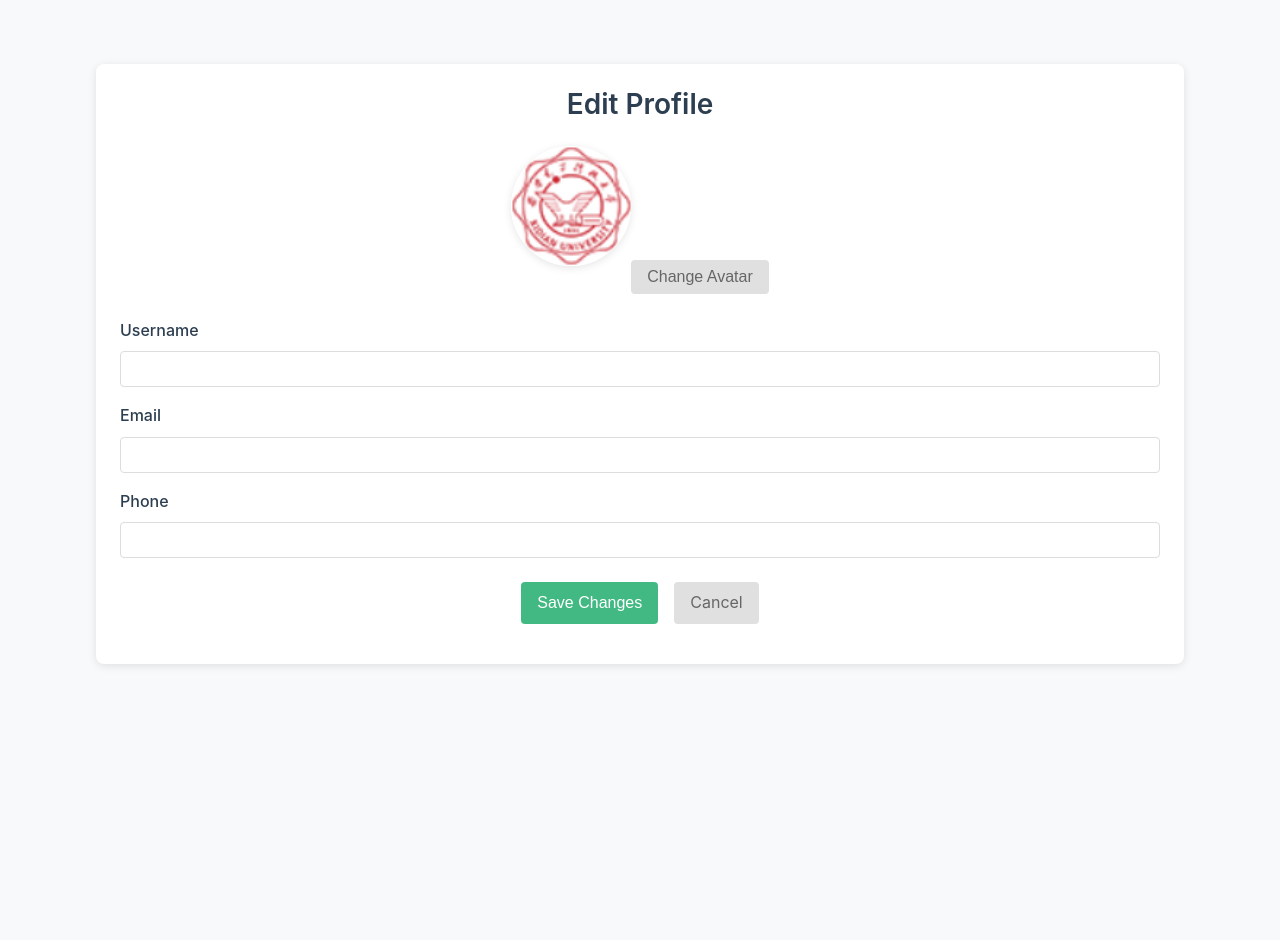
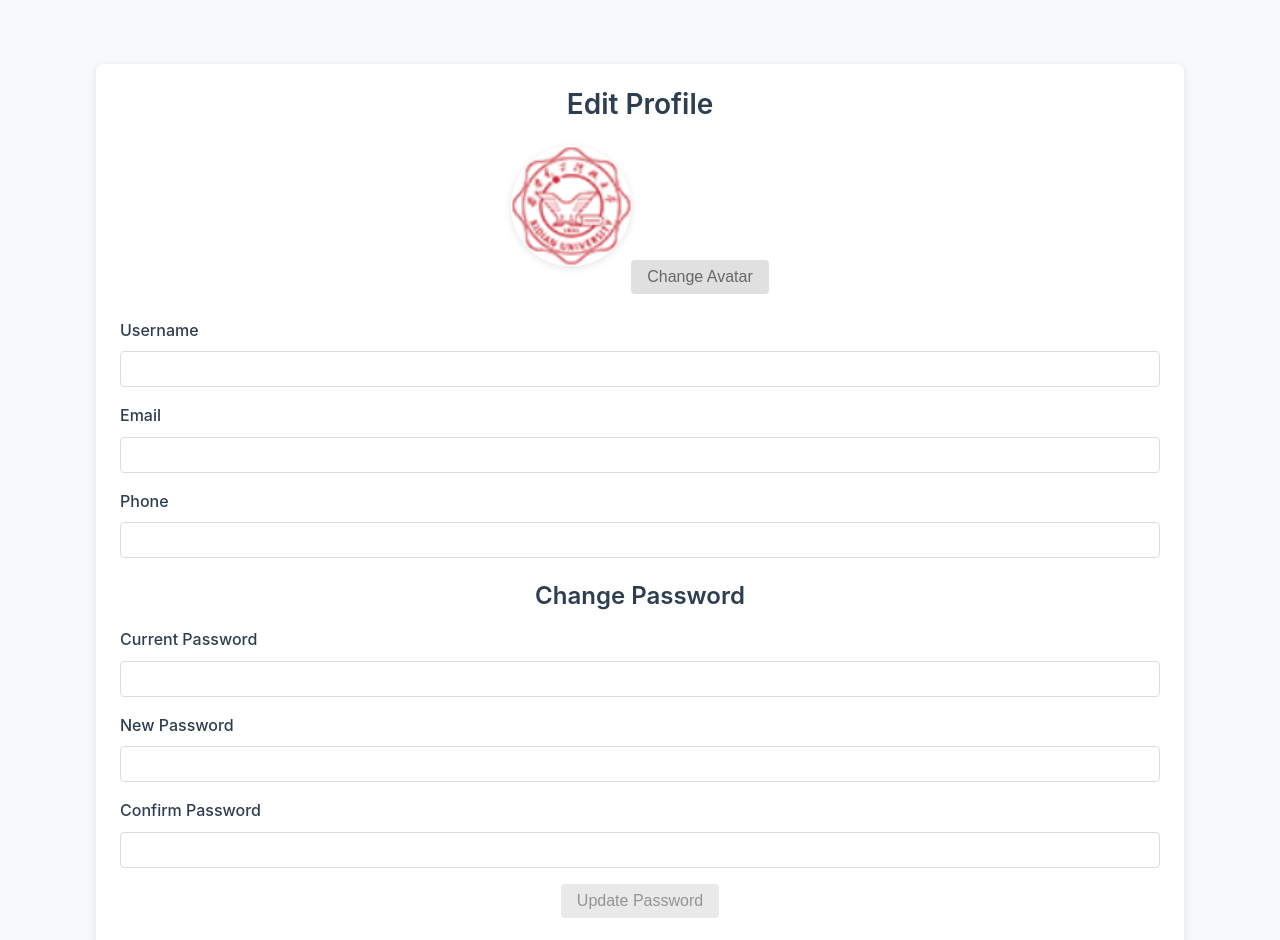
Before and after one commit to chitao1234/MeetingRoomFrontend, a Vue app: page /profile in a window 1280 px wide. Shown: the top 940 px of the page. Before the commit the page ends 864 px from the top, so only its background shows below. Built offline with nearby package versions, Linux system fonts and the light colour scheme; no server answers.

Commit message:
feat: allow password change

```diff
--- a/src/api/admin.ts
+++ b/src/api/admin.ts
@@ -21,6 +21,13 @@ export async function updateUser(userId: number, userData: Partial<User>): Promi
 
 export async function deleteUser(userId: number): Promise<void> {
   await api.delete(`/users/${userId}`)
+}
+
+export async function updateUserPassword(
+  userId: number,
+  newPassword: string
+): Promise<void> {
+  await api.put(`/users/${userId}/password`, newPassword)
 }
 
 // Room Management
--- a/src/api/auth.ts
+++ b/src/api/auth.ts
@@ -143,5 +143,17 @@ export async function checkIsAdmin(): Promise<boolean> {
   }
 }
 
+export async function updateUserPassword(
+  oldPassword: string,
+  newPassword: string
+): Promise<boolean> {
+  try {
+    const response = await api.post(`/auth/password`, { oldPassword, newPassword })
+    return response.data
+  } catch (error) {
+    return false
+  }
+}
+
 // Export the api instance for use in other modules
 export default api
--- a/src/i18n/index.ts
+++ b/src/i18n/index.ts
@@ -90,6 +90,20 @@ const messages = {
       saveChanges: 'Save Changes',
       email: 'Email',
       phone: 'Phone',
+      changePassword: 'Change Password',
+      currentPassword: 'Current Password',
+      newPassword: 'New Password',
+      confirmPassword: 'Confirm Password',
+      updatePassword: 'Update Password',
+      modal: {
+        success: 'Success',
+        error: 'Error',
+        ok: 'OK',
+        passwordUpdateSuccess: 'Password updated successfully',
+        passwordUpdateFailed: 'Failed to update password',
+        profileUpdateFailed: 'Failed to update profile',
+        avatarUploadFailed: 'Failed to upload avatar',
+      },
 
       // Register
       registering: 'Registering...',
@@ -287,6 +301,20 @@ const messages = {
       saveChanges: '保存更改',
       email: '邮箱',
       phone: '电话',
+      changePassword: '修改密码',
+      currentPassword: '当前密码',
+      newPassword: '新密码',
+      confirmPassword: '确认密码',
+      updatePassword: '更新密码',
+      modal: {
+        success: '成功',
+        error: '错误',
+        ok: '确定',
+        passwordUpdateSuccess: '密码更新成功',
+        passwordUpdateFailed: '密码更新失败',
+        profileUpdateFailed: '个人资料更新失败',
+        avatarUploadFailed: '头像上传失败',
+      },
 
       // 注册
       registering: '正在注册...',
--- a/src/views/ProfileView.vue
+++ b/src/views/ProfileView.vue
@@ -51,6 +51,48 @@
           />
         </div>
 
+        <div class="form-group mt-4">
+          <h3 class="text-center mb-3">{{ $t('message.changePassword') }}</h3>
+
+          <div class="form-group">
+            <label for="currentPassword">{{ $t('message.currentPassword') }}</label>
+            <input
+              type="password"
+              id="currentPassword"
+              v-model="passwordForm.currentPassword"
+            />
+          </div>
+
+          <div class="form-group">
+            <label for="newPassword">{{ $t('message.newPassword') }}</label>
+            <input
+              type="password"
+              id="newPassword"
+              v-model="passwordForm.newPassword"
+            />
+          </div>
+
+          <div class="form-group">
+            <label for="confirmPassword">{{ $t('message.confirmPassword') }}</label>
+            <input
+              type="password"
+              id="confirmPassword"
+              v-model="passwordForm.confirmPassword"
+            />
+          </div>
+
+          <div class="text-center mt-3">
+            <button
+              type="button"
+              class="btn btn-secondary"
+              @click="changePassword"
+              :disabled="!canChangePassword"
+            >
+              {{ $t('message.updatePassword') }}
+            </button>
+          </div>
+        </div>
+
         <div class="flex gap-3 justify-center mt-4">
           <button type="submit" class="btn btn-primary">
             {{ $t('message.saveChanges') }}
@@ -60,14 +102,25 @@
           </router-link>
         </div>
       </form>
+
+      <div v-if="showModal" class="modal">
+        <div class="modal-content">
+          <h3 class="text-center mb-3">{{ $t(`message.modal.${modalTitle}`) }}</h3>
+          <p class="text-center">{{ $t(`message.modal.${modalMessage}`) }}</p>
+          <div class="modal-actions">
+            <button class="btn btn-primary" @click="closeModal">{{ $t('message.modal.ok') }}</button>
+          </div>
+        </div>
+      </div>
     </div>
   </div>
 </template>
 
 <script setup lang="ts">
-import { ref, onMounted } from 'vue'
+import { ref, onMounted, computed } from 'vue'
 import { useRouter } from 'vue-router'
 import { getUser, updateUser } from '@/api/user'
+import { updateUserPassword } from '@/api/auth'
 import { uploadFile } from '@/api/file'
 import type { User } from '@/api/user'
 import xidian from '@/assets/xidian.png'
@@ -81,6 +134,23 @@ const userForm = ref<Partial<User>>({
   phone: '',
   avatarUrl: ''
 })
+
+const passwordForm = ref({
+  currentPassword: '',
+  newPassword: '',
+  confirmPassword: ''
+})
+
+const canChangePassword = computed(() => {
+  return passwordForm.value.currentPassword &&
+         passwordForm.value.newPassword &&
+         passwordForm.value.confirmPassword &&
+         passwordForm.value.newPassword === passwordForm.value.confirmPassword
+})
+
+const showModal = ref(false)
+const modalTitle = ref('')
+const modalMessage = ref('')
 
 onMounted(async () => {
   try {
@@ -112,7 +182,9 @@ const handleAvatarChange = async (event: Event) => {
       input.value = ''
     } catch (error) {
       console.error('Failed to upload avatar:', error)
-      // You might want to show an error message to the user
+      modalTitle.value = 'error'
+      modalMessage.value = 'avatarUploadFailed'
+      showModal.value = true
     }
   }
 }
@@ -124,7 +196,44 @@ const updateProfile = async () => {
     router.push('/')
   } catch (error) {
     console.error('Failed to update profile:', error)
+    modalTitle.value = 'error'
+    modalMessage.value = 'profileUpdateFailed'
+    showModal.value = true
   }
+}
+
+const changePassword = async () => {
+  if (!canChangePassword.value) return
+
+  try {
+    const success = await updateUserPassword(passwordForm.value.currentPassword, passwordForm.value.newPassword)
+    if (success) {
+      modalTitle.value = 'success'
+      modalMessage.value = 'passwordUpdateSuccess'
+    } else {
+      modalTitle.value = 'error'
+      modalMessage.value = 'passwordUpdateFailed'
+    }
+    showModal.value = true
+
+    // Clear the form only on success
+    if (success) {
+      passwordForm.value = {
+        currentPassword: '',
+        newPassword: '',
+        confirmPassword: ''
+      }
+    }
+  } catch (error) {
+    console.error('Failed to update password:', error)
+    modalTitle.value = 'error'
+    modalMessage.value = 'passwordUpdateFailed'
+    showModal.value = true
+  }
+}
+
+const closeModal = () => {
+  showModal.value = false
 }
 </script>
 
```
